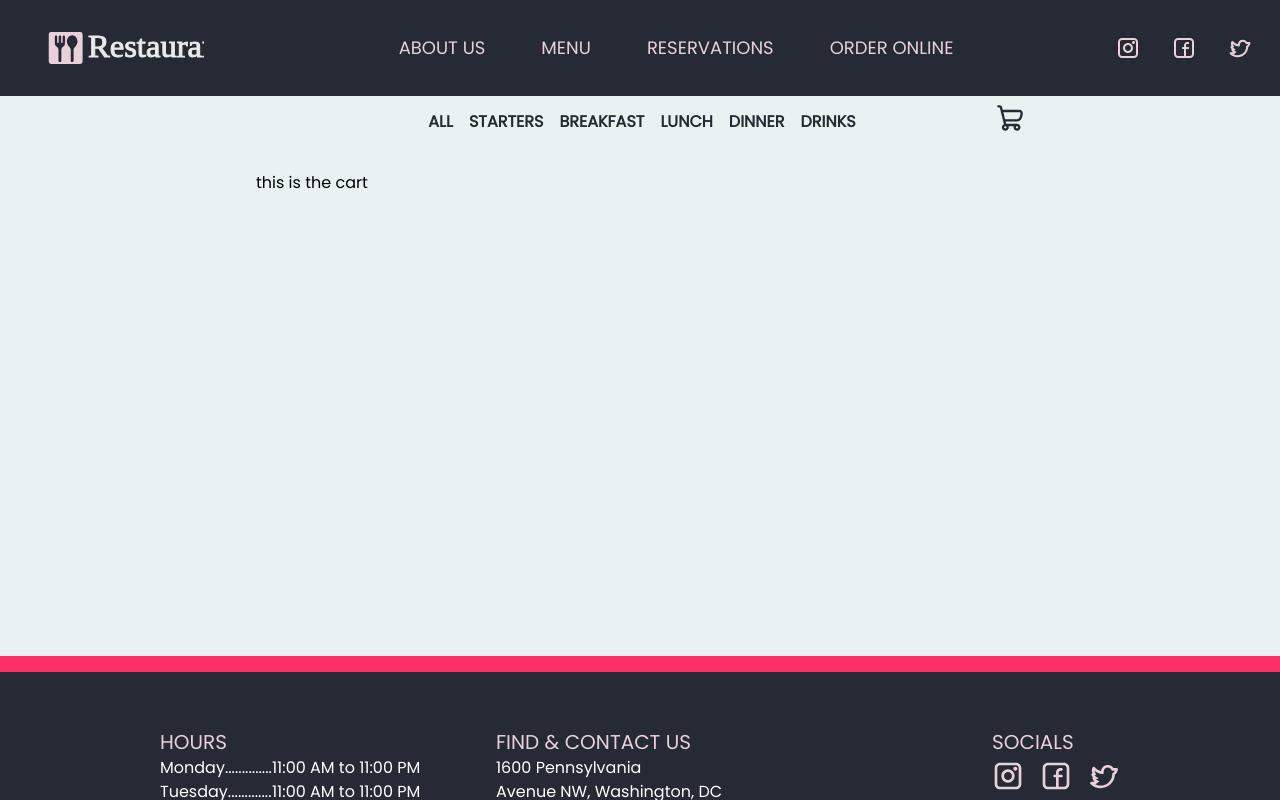
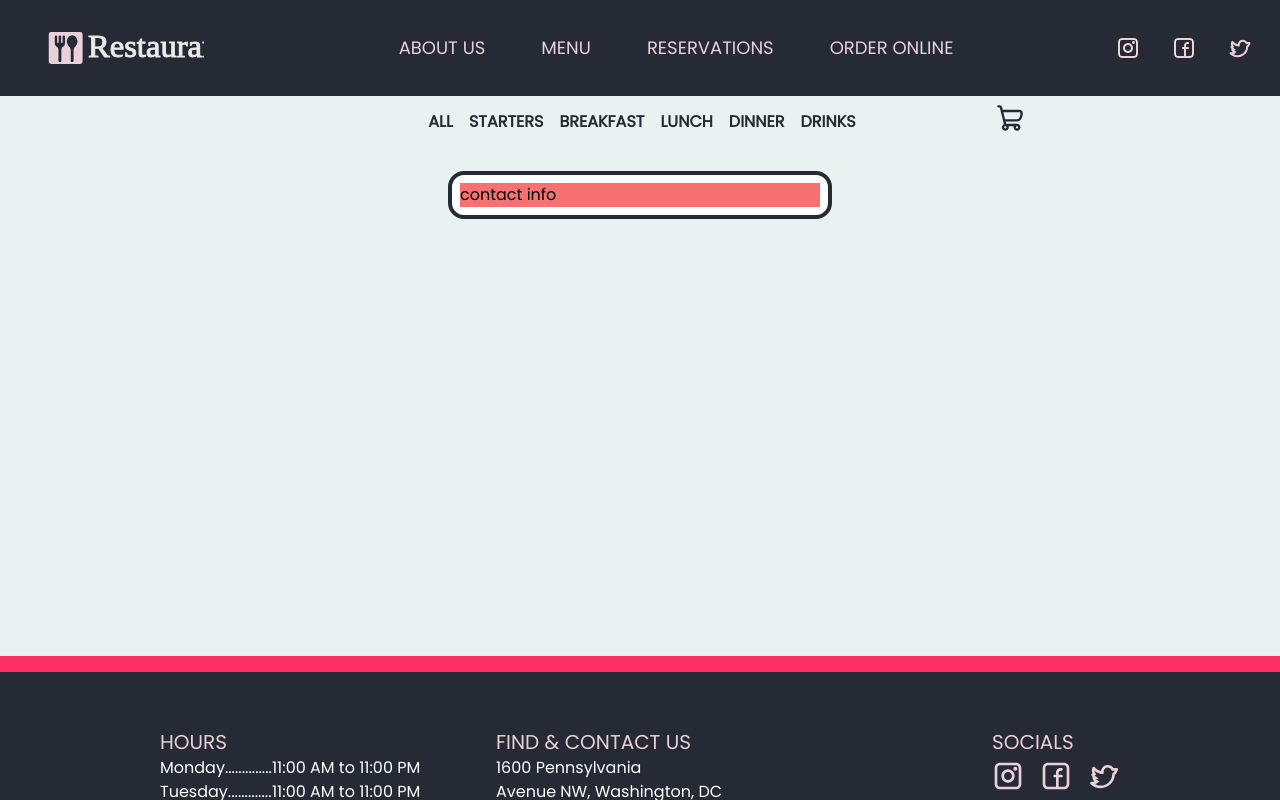
Before and after one commit to THallerJ/restaurant-next, a Next.js app: page /order/cart in a window 1280 px wide. Built offline with nearby package versions, Linux system fonts and the light colour scheme.

Commit message:
did thing with cart

```diff
--- /dev/null
+++ b/src/app/order/cart/Cart.tsx
@@ -0,0 +1,20 @@
+"use client";
+import { useOrder } from "../contexts/OrderContext";
+
+const Cart = () => {
+  const { cartItems } = useOrder();
+  return (
+    <div className="flex w-full items-center justify-center">
+      <div className="page-scale h-full rounded-2xl border-4 border-dark bg-white md:w-[50%]">
+        <div className="m-2 bg-cyan-400">
+          {cartItems.items.map((item) => (
+            <p key={item.item.details}>{item.item.name}</p>
+          ))}
+        </div>
+        <div className="m-2 bg-red-400">contact info</div>
+      </div>
+    </div>
+  );
+};
+
+export default Cart;
--- a/src/app/order/cart/page.tsx
+++ b/src/app/order/cart/page.tsx
@@ -1,5 +1,7 @@
+import Cart from "./Cart";
+
 const page = () => {
-  return <div>this is the cart</div>;
+  return <Cart />;
 };
 
 export default page;
```
